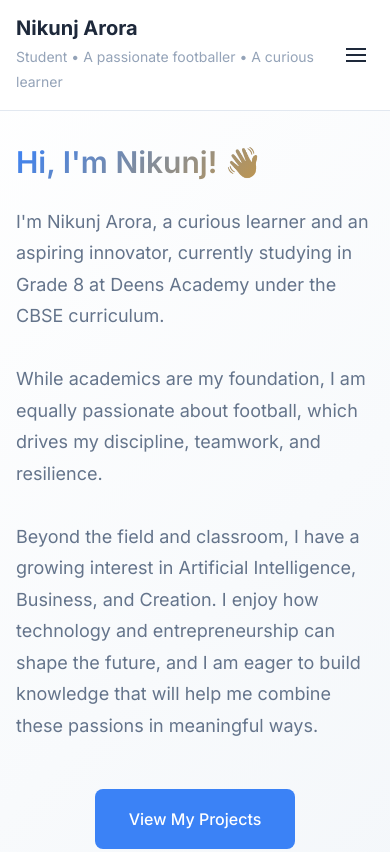
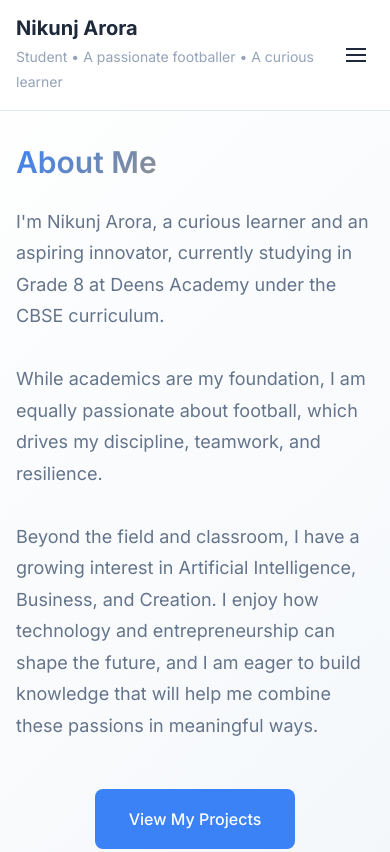
Before and after one commit to sachinlala/nikunj-portfolio, a website: page index.html in a window 390 px wide. Shown: the top 852 px of the page. Drawn offline with Linux system fonts and the light colour scheme.

```diff
--- a/assets/js/main.js
+++ b/assets/js/main.js
@@ -337,9 +337,10 @@
       const heroDescription = document.querySelector('.hero-description');
       const profileImg = document.querySelector('.profile-img');
 
-      if (heroTitle && profileData.personal.name) {
-        heroTitle.innerHTML = `Hi, I'm ${profileData.personal.name.split(' ')[0]}! 👋`;
-      }
+      // Keep the static 'About Me' title - don't override it
+      // if (heroTitle && profileData.personal.name) {
+      //   heroTitle.innerHTML = `Hi, I'm ${profileData.personal.name.split(' ')[0]}! 👋`;
+      // }
 
       if (heroDescription && profileData.personal.bio) {
         // Convert \n characters to HTML line breaks
--- a/index.html
+++ b/index.html
@@ -61,7 +61,7 @@
         <div class="container">
           <div class="hero-content">
             <div class="hero-text">
-              <h2>Hi, I'm Nikunj! 👋</h2>
+              <h2>About Me</h2>
               <p class="hero-description">
                 I'm an 8th grade student with a passion for coding, mathematics, and science.
                 I love building things with technology and exploring how the digital world works.
```
